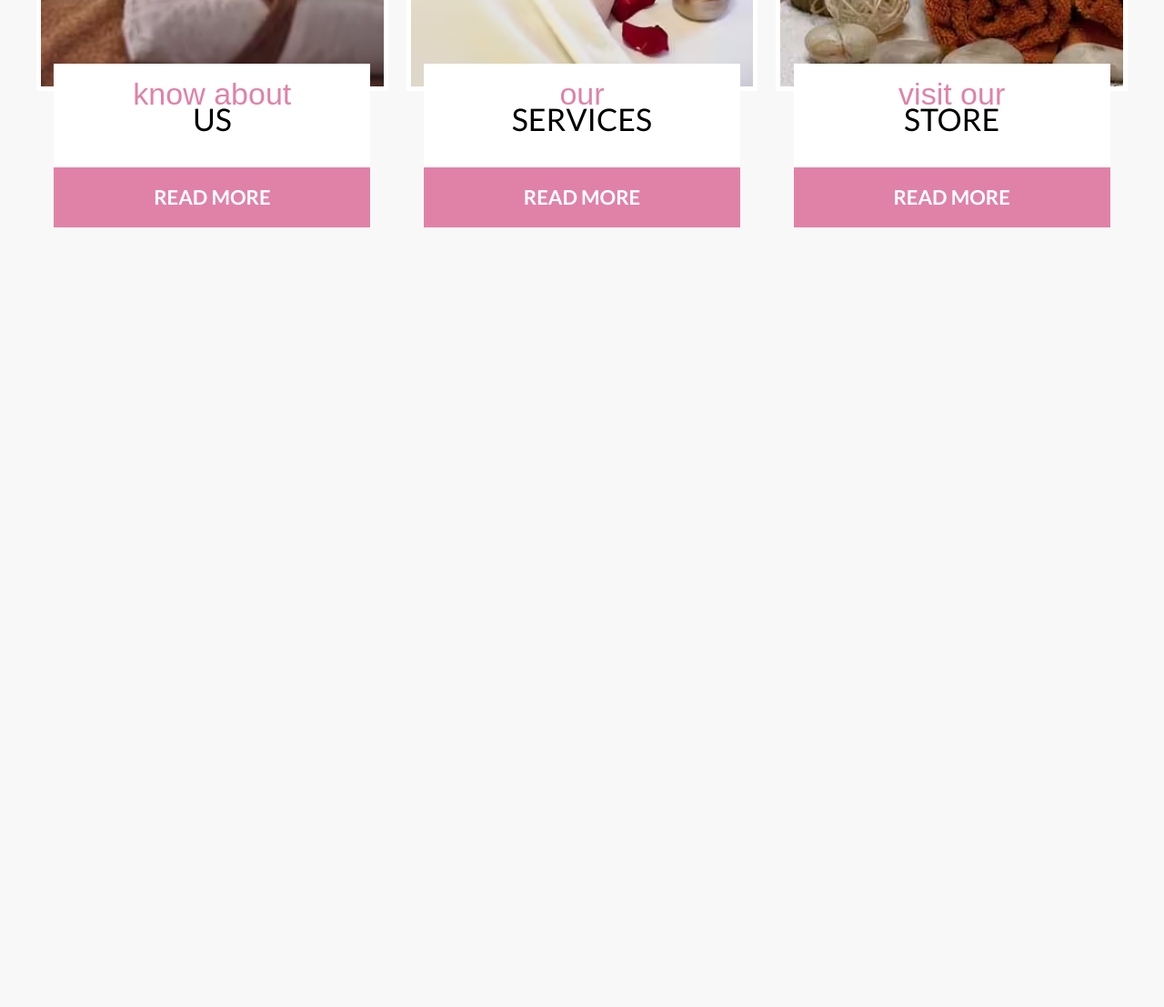
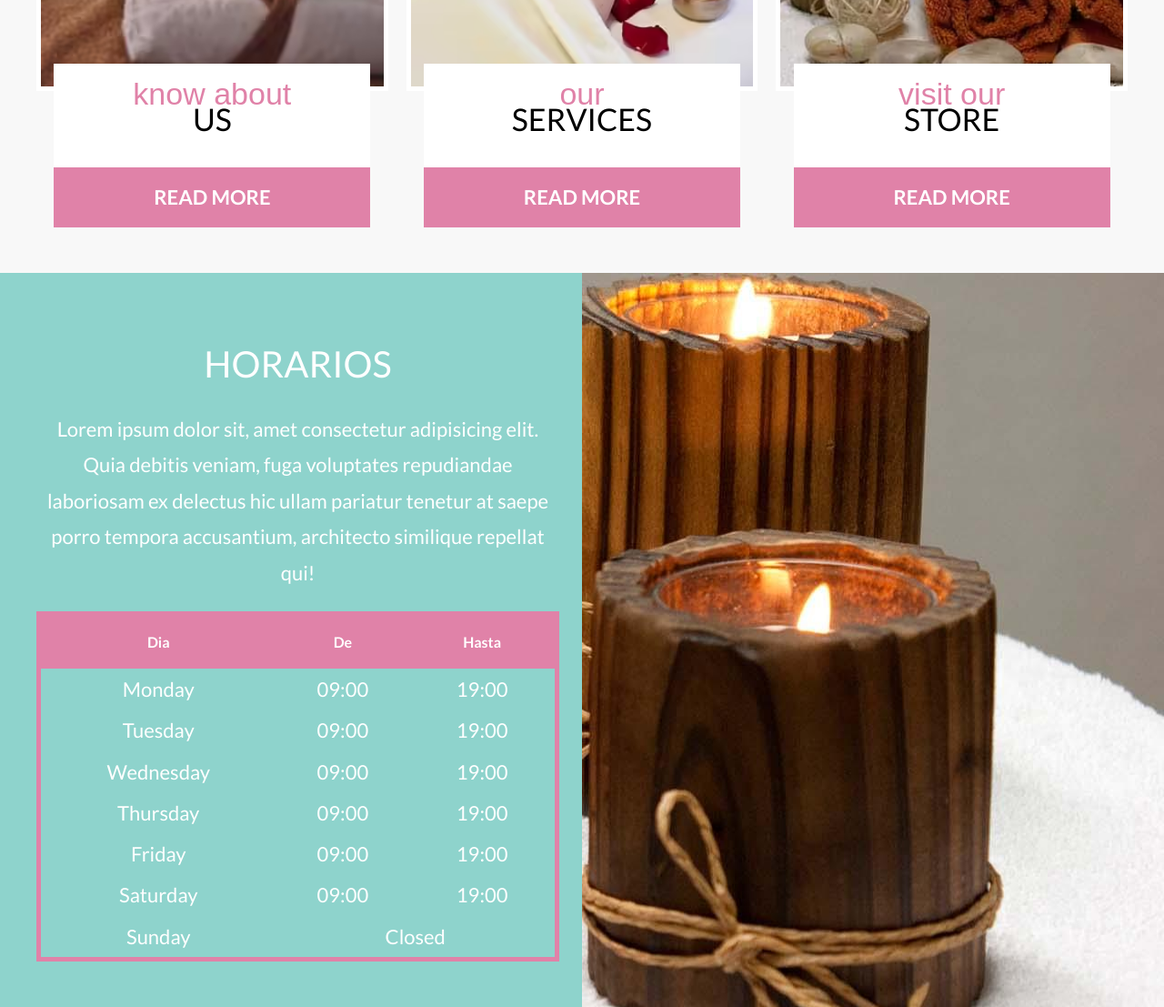
Before and after one commit to ProgrammeRoy/carolinaspaproject, a website: page index.html in a window 1280 px wide. Shown: the part 1664-2771 px from the top of the page at 91% size. Before the commit the page ends 1964 px from the top, so only its background shows below. Drawn offline with Linux system fonts and the light colour scheme; a web font is replaced by a local one.

Commit message:
add schedule

```diff
--- a/index.html
+++ b/index.html
@@ -78,6 +78,59 @@
             </div>
         </div>
     </section>
+    <section class="horario">
+        <div class="horario__grid contenedor">
+            <div class="horario__contenido">
+                <h3 class="horario__heading">Horarios</h3>
+                <p class="horario__texto">Lorem ipsum dolor sit, amet consectetur adipisicing elit. Quia debitis veniam, fuga voluptates repudiandae laboriosam ex delectus hic ullam pariatur tenetur at saepe porro tempora accusantium, architecto similique repellat qui!</p>
+                <table class="tabla">
+                    <thead class="tabla__thead">
+                        <tr>
+                            <th class="tabla__th">Dia</th>
+                            <th class="tabla__th">De</th>
+                            <th class="tabla__th">Hasta</th>
+                        </tr>
+                    </thead>
+                    <tbody class="tabla__tbody">
+                        <tr class="tabla__tr">
+                            <td class="tabla__td">Monday</td>
+                            <td class="tabla__td">09:00</td>
+                            <td class="tabla__td">19:00</td>
+                        </tr>
+                        <tr class="tabla__tr">
+                            <td class="tabla__td">Tuesday</td>
+                            <td class="tabla__td">09:00</td>
+                            <td class="tabla__td">19:00</td>
+                        </tr>
+                        <tr class="tabla__tr">
+                            <td class="tabla__td">Wednesday</td>
+                            <td class="tabla__td">09:00</td>
+                            <td class="tabla__td">19:00</td>
+                        </tr>
+                        <tr class="tabla__tr">
+                            <td class="tabla__td">Thursday</td>
+                            <td class="tabla__td">09:00</td>
+                            <td class="tabla__td">19:00</td>
+                        </tr>
+                        <tr class="tabla__tr">
+                            <td class="tabla__td">Friday</td>
+                            <td class="tabla__td">09:00</td>
+                            <td class="tabla__td">19:00</td>
+                        </tr>
+                        <tr class="tabla__tr">
+                            <td class="tabla__td">Saturday</td>
+                            <td class="tabla__td">09:00</td>
+                            <td class="tabla__td">19:00</td>
+                        </tr>
+                        <tr class="tabla__tr">
+                            <td class="tabla__td">Sunday</td>
+                            <td class="tabla__td" colspan="2">Closed</td>
+                        </tr>
+                    </tbody>
+                </table>
+            </div>
+        </div>
+    </section>
 </body>
 
 </html>
--- a/src/scss/base/_mixins.scss
+++ b/src/scss/base/_mixins.scss
@@ -62,3 +62,10 @@
         font-family: v.$fuentePrincipal;
     }
 }
+
+@mixin heading {
+    text-transform: uppercase;
+    text-align: center;
+    font-weight: 400;
+    font-size: 4rem;
+}
--- /dev/null
+++ b/src/scss/ui/contenido/_horarios.scss
@@ -0,0 +1,53 @@
+@use 'base/mixins' as m;
+@use 'base/variables' as v;
+.horario {
+    background-image: linear-gradient(to bottom, v.$primario 0%, v.$primario 50%, transparent 50%), url(../img/bg_horarios.jpg);
+    background-repeat: no-repeat;
+    background-position: center, bottom center;
+    color: v.$blanco;
+    @include m.tablet {
+        background-image: linear-gradient(to right, v.$primario 0%, v.$primario 50%, transparent 50%), url(../img/bg_horarios.jpg);
+        background-position: center, top right;
+    }
+    &__grid {
+        display: grid;
+        grid-template-rows: repeat(2, 1fr);
+        @include m.tablet {
+            grid-template-rows: unset;
+            @include m.grid(2, 5rem);
+        }
+    }
+    &__contenido {
+        padding: 5rem 0;
+    }
+    &__heading {
+        @include m.heading;
+    }
+    &__texto {
+        font-size: 2.2rem;
+        line-height: 1.8;
+        text-align: center;
+    }
+}
+
+.tabla {
+    width: 100%;
+    border: .5rem solid v.$secundario;
+    text-align: center;
+    border-collapse: collapse;
+    &__thead {
+        background-color: v.$secundario;
+    }
+    &__th {
+        padding: 2rem;
+    }
+    &__td {
+        padding: 1rem;
+        font-size: 2.2rem;
+    }
+    &__tr {
+        &:hover {
+            background-color: darken($color: v.$primario, $amount: 10%);
+        }
+    }
+}
--- a/src/scss/ui/contenido/_index.scss
+++ b/src/scss/ui/contenido/_index.scss
@@ -1,2 +1,3 @@
 @forward 'bienvenida';
 @forward 'cards';
+@forward 'horarios';
```
Also changed, not shown: build/css/app.css, 1 other file.
